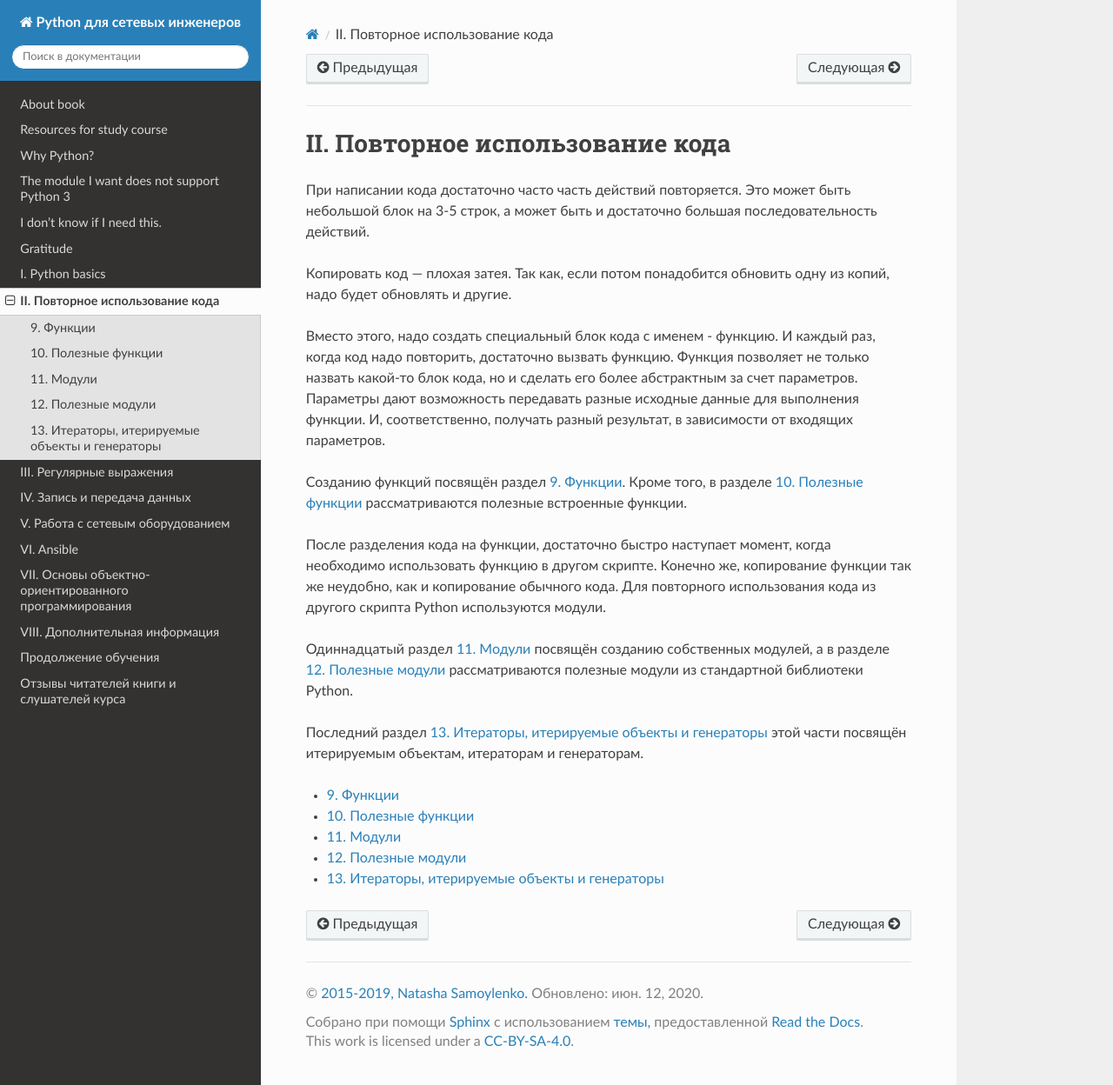
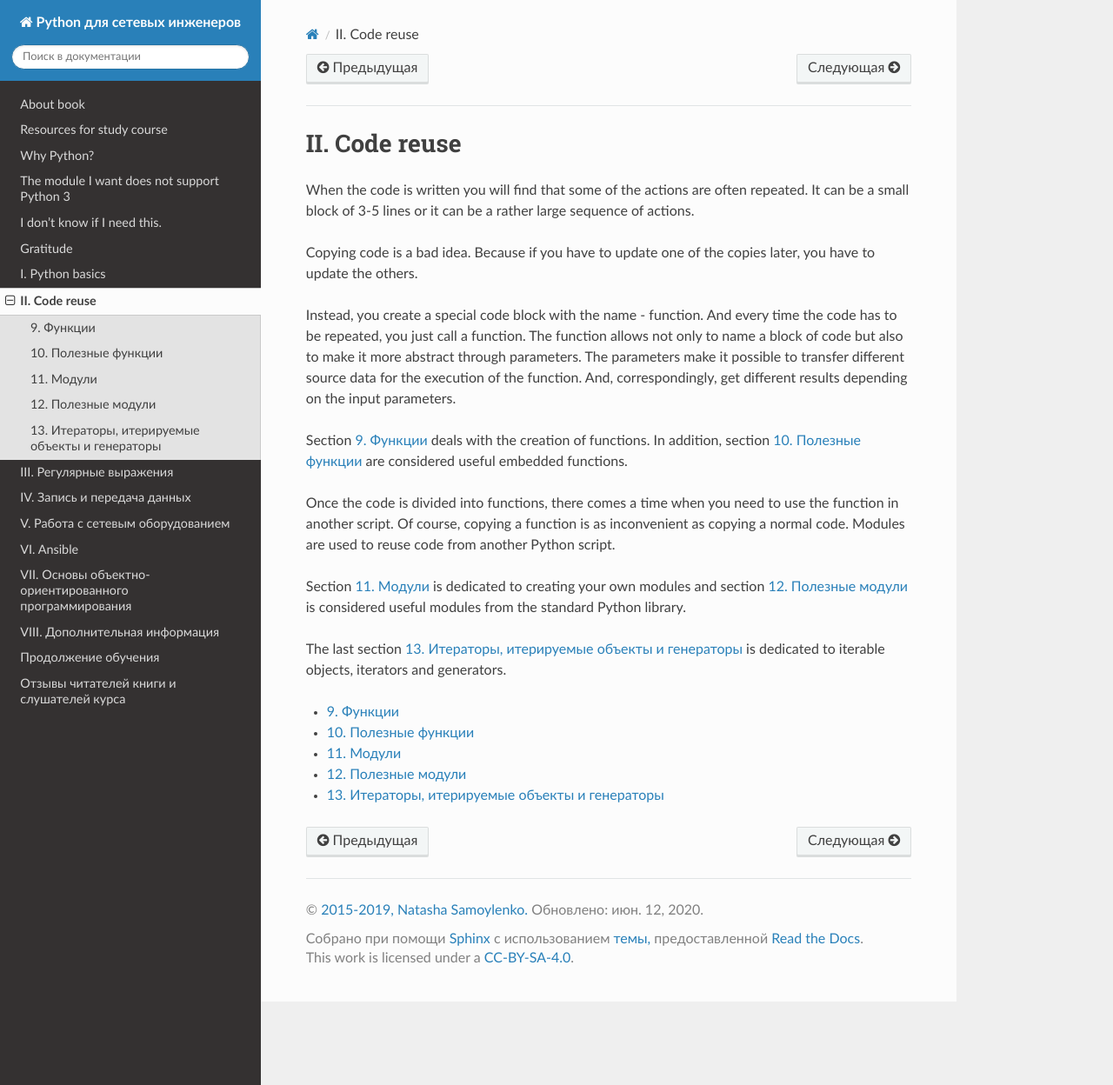
Before and after one commit to Aidar5/nattoeng, a Sphinx documentation site: the page built from docs/source/book/Part_II.rst, in a window 1280 px wide and 1248 px high. Shown: the whole window at 87% size. Built offline with Sphinx 7.4.7 and the Read the Docs theme 2.0.0, drawn with Linux system fonts in a browser that asks for light colours; pages that are not in the unit, such as notebooks, are missing from menus.

Commit message:
Update Part_II.rst

```diff
--- a/docs/source/book/Part_II.rst
+++ b/docs/source/book/Part_II.rst
@@ -1,40 +1,20 @@
-II. Повторное использование кода
+II. Code reuse
 ################################
 
-При написании кода достаточно часто часть действий повторяется. Это
-может быть небольшой блок на 3-5 строк, а может быть и достаточно
-большая последовательность действий.
+When the code is written you will find that some of the actions are often repeated. It can be a small block of 3-5 lines or it can be a rather large sequence of actions.
 
-Копировать код — плохая затея. Так как, если потом понадобится обновить
-одну из копий, надо будет обновлять и другие.
+Copying code is a bad idea. Because if you have to update one of the copies later, you have to update the others.
 
-Вместо этого, надо создать специальный блок кода с именем - функцию. И
-каждый раз, когда код надо повторить, достаточно вызвать функцию.
-Функция позволяет не только назвать какой-то блок кода, но и сделать его
-более абстрактным за счет параметров. Параметры дают возможность
-передавать разные исходные данные для выполнения функции. И,
-соответственно, получать разный результат, в зависимости от входящих
-параметров.
+Instead, you create a special code block with the name - function. And every time the code has to be repeated, you just call a function. The function allows not only to name a block of code but also to make it more abstract through parameters. The parameters make it possible to transfer different source data for the execution of the function. And, correspondingly, get different results depending on the input parameters.
 
-Созданию функций посвящён раздел :ref:`functions_index`.
-Кроме того, в разделе :ref:`useful_functions_index`
-рассматриваются полезные встроенные функции.
+Section :ref:`functions_index` deals with the creation of functions.
+In addition, section :ref:`useful_functions_index` are considered useful embedded functions.
 
-После разделения кода на функции, достаточно быстро наступает момент,
-когда необходимо использовать функцию в другом скрипте. Конечно же,
-копирование функции так же неудобно, как и копирование обычного кода.
-Для повторного использования кода из другого скрипта Python используются
-модули.
+Once the code is divided into functions, there comes a time when you need to use the function in another script. Of course, copying a function is as inconvenient as copying a normal code. Modules are used to reuse code from another Python script.
 
-Одиннадцатый
-раздел :ref:`modules_index`
-посвящён созданию собственных модулей, а в разделе :ref:`useful_modules_index`
-рассматриваются полезные модули из стандартной библиотеки Python.
+Section :ref:`modules_index` is dedicated to creating your own modules and section :ref:`useful_modules_index` is considered useful modules from the standard Python library.
 
-Последний
-раздел :ref:`iterator_generator_index`
-этой части посвящён итерируемым объектам, итераторам и генераторам.
-
+The last section :ref:`iterator_generator_index` is dedicated to iterable objects, iterators and generators.
 
 .. toctree::
    :maxdepth: 1
```
